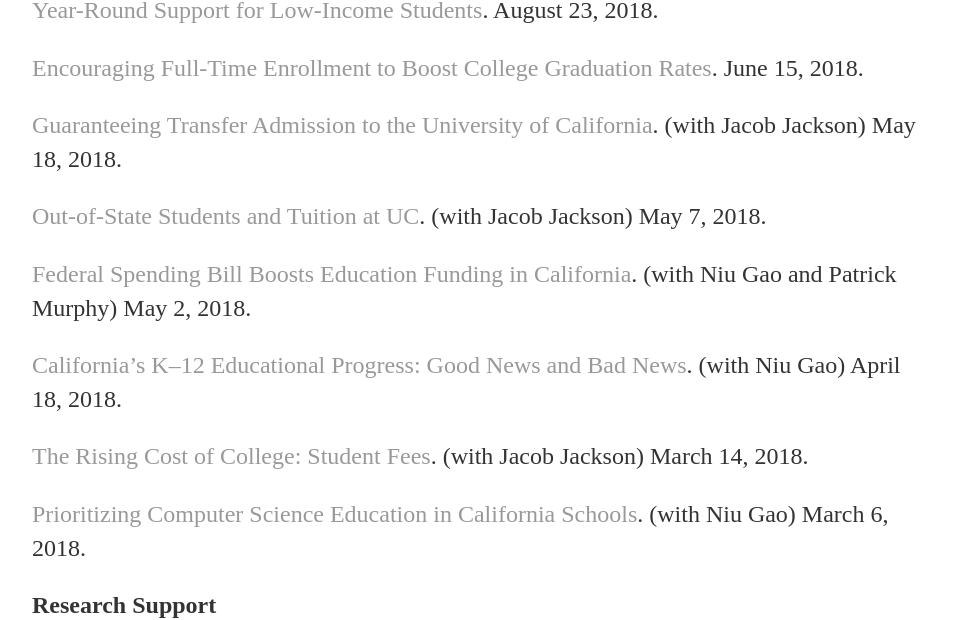
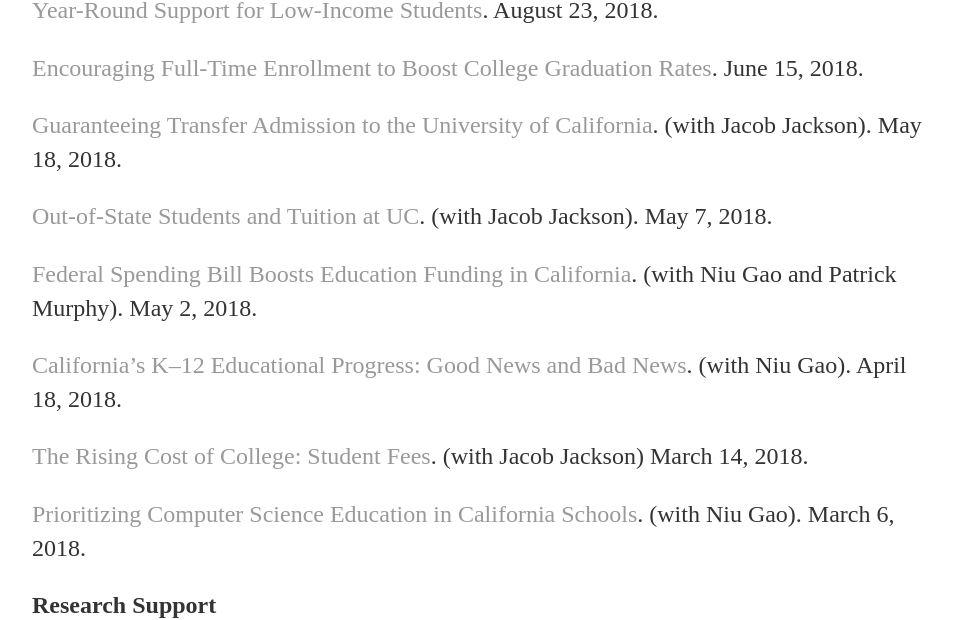
Before and after one commit to leecourt98/leecourt98.github.io, a Jekyll site: the page built from published-work/index.md, in a window 1280 px wide. Shown: the part 881-1501 px from the top of the page, without its empty margins (160-1119 px from the left). Built offline with Jekyll 4.4.1, drawn with Linux system fonts in a browser that asks for light colours.

Commit message:
add dots

```diff
--- a/published-work/index.md
+++ b/published-work/index.md
@@ -29,17 +29,17 @@
 
 [Encouraging Full-Time Enrollment to Boost College Graduation Rates](http://www.ppic.org/blog/encouraging-full-time-enrollment-to-boost-college-graduation-rates/). June 15, 2018.
 
-[Guaranteeing Transfer Admission to the University of California](http://www.ppic.org/blog/guaranteeing-transfer-admission-to-the-university-of-california/). (with Jacob Jackson) May 18, 2018.
+[Guaranteeing Transfer Admission to the University of California](http://www.ppic.org/blog/guaranteeing-transfer-admission-to-the-university-of-california/). (with Jacob Jackson). May 18, 2018.
 
-[Out-of-State Students and Tuition at UC](http://www.ppic.org/blog/out-of-state-students-and-tuition-at-uc/). (with Jacob Jackson) May 7, 2018.
+[Out-of-State Students and Tuition at UC](http://www.ppic.org/blog/out-of-state-students-and-tuition-at-uc/). (with Jacob Jackson). May 7, 2018.
 
-[Federal Spending Bill Boosts Education Funding in California](http://www.ppic.org/blog/federal-spending-bill-boosts-education-funding-in-california/). (with Niu Gao and Patrick Murphy) May 2, 2018.
+[Federal Spending Bill Boosts Education Funding in California](http://www.ppic.org/blog/federal-spending-bill-boosts-education-funding-in-california/). (with Niu Gao and Patrick Murphy). May 2, 2018.
 
-[California’s K–12 Educational Progress: Good News and Bad News](http://www.ppic.org/blog/californias-k-12-educational-progress-good-news-bad-news/). (with Niu Gao) April 18, 2018.
+[California’s K–12 Educational Progress: Good News and Bad News](http://www.ppic.org/blog/californias-k-12-educational-progress-good-news-bad-news/). (with Niu Gao). April 18, 2018.
 
 [The Rising Cost of College: Student Fees](http://www.ppic.org/blog/rising-cost-college-student-fees/). (with Jacob Jackson) March 14, 2018.
 
-[Prioritizing Computer Science Education in California Schools](http://www.ppic.org/blog/making-computer-science-priority-california-schools/). (with Niu Gao) March 6, 2018.
+[Prioritizing Computer Science Education in California Schools](http://www.ppic.org/blog/making-computer-science-priority-california-schools/). (with Niu Gao). March 6, 2018.
 
 **Research Support**
 
```
